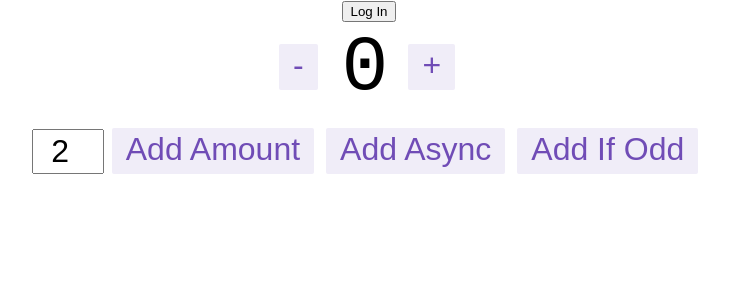
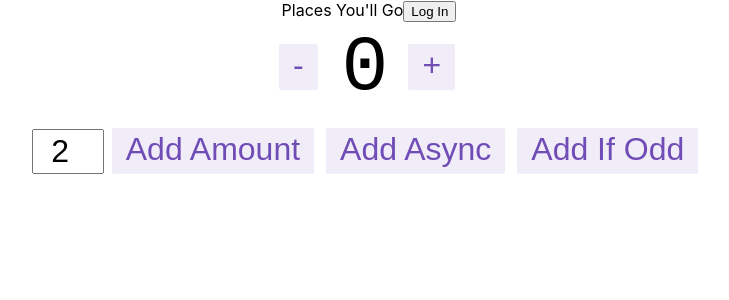
Before and after one commit to Robert-Emerson/places-youll-go, a React (Vite) app in the folder app/places-youll-go/: page / in a window 1280 px wide. Shown: the top 300 px of the page, without its empty margins (271-1000 px from the left). Built offline with nearby package versions, Linux system fonts and the light colour scheme.

Commit message:
add logout to auth component

```diff
--- /dev/null
+++ b/app/places-youll-go/src/shared/ui/AuthButton.tsx
@@ -0,0 +1,35 @@
+import { useAuth0 } from "@auth0/auth0-react";
+
+export const AuthButton = () => {
+
+  return LogoutButton() || LoginButton();
+
+};
+
+function LogoutButton() {
+  const {
+    isAuthenticated,
+    logout,
+  } = useAuth0();
+
+  return isAuthenticated && (
+    <button onClick={() => {
+      logout({
+        logoutParams: {
+          returnTo: window.location.origin
+        }
+      });
+    }}>Log out</button>
+  );
+}
+
+function LoginButton() {
+  const {
+    isAuthenticated,
+    loginWithRedirect,
+  } = useAuth0();
+
+  return !isAuthenticated && (
+    <button onClick={() => loginWithRedirect()}>Log In</button>
+  );
+}
--- a/app/places-youll-go/src/shared/ui/Header.tsx
+++ b/app/places-youll-go/src/shared/ui/Header.tsx
@@ -1,10 +1,12 @@
-import { Login } from "./Login"
+import { AuthButton } from "./AuthButton"
 
-export const Header = () =>
-{
+// TODO - add logo to header: import logo from '@/logo.png'
+
+export const Header = () => {
     return (
-        <div>
-            < Login />
+        <div id="nav-bar">
+            <a id="logo">Places You'll Go</a>
+            < AuthButton />
         </div>
     )
 }
--- a/app/places-youll-go/src/shared/ui/Login.tsx
+++ /dev/null
@@ -1,7 +0,0 @@
-import { useAuth0 } from "@auth0/auth0-react";
-
-export const Login = () => {
-  const { loginWithRedirect } = useAuth0();
-
-  return <button onClick={() => loginWithRedirect()}>Log In</button>;
-};
```
